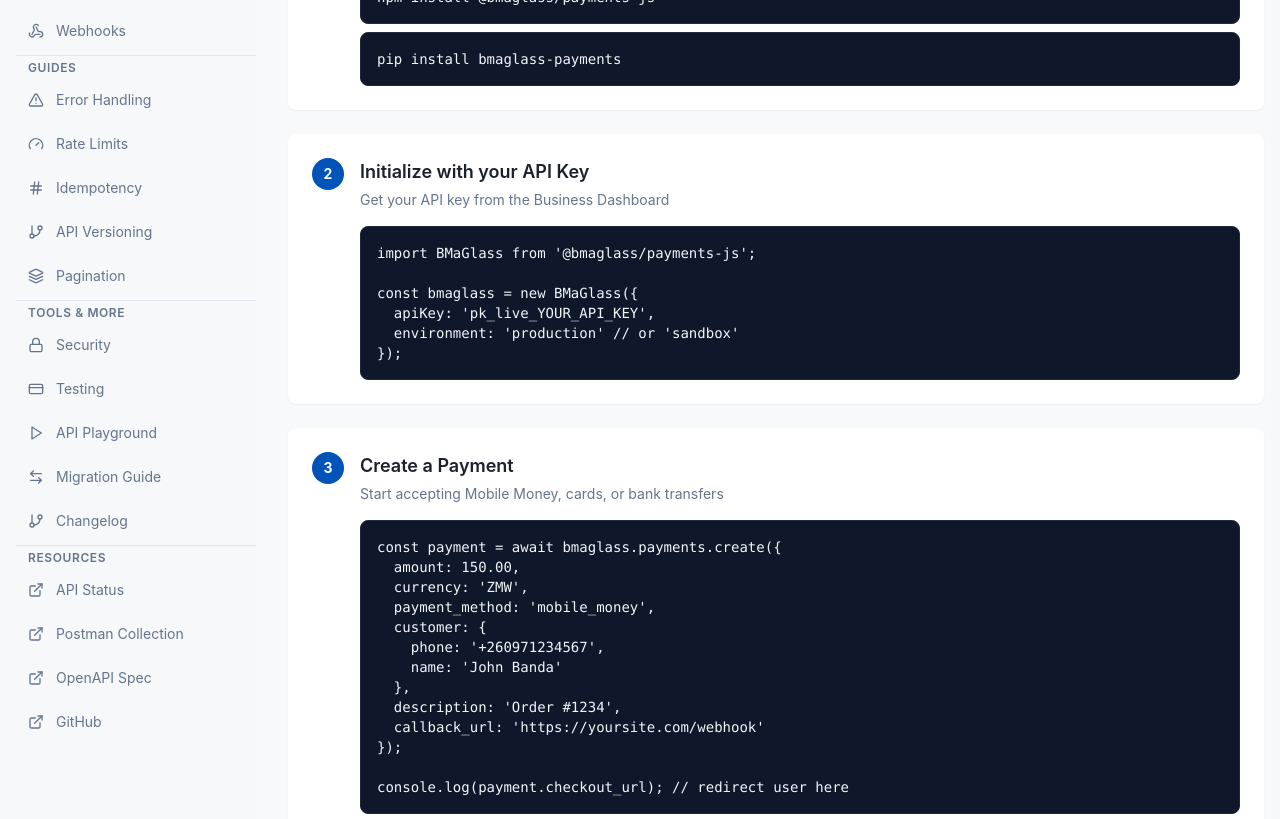
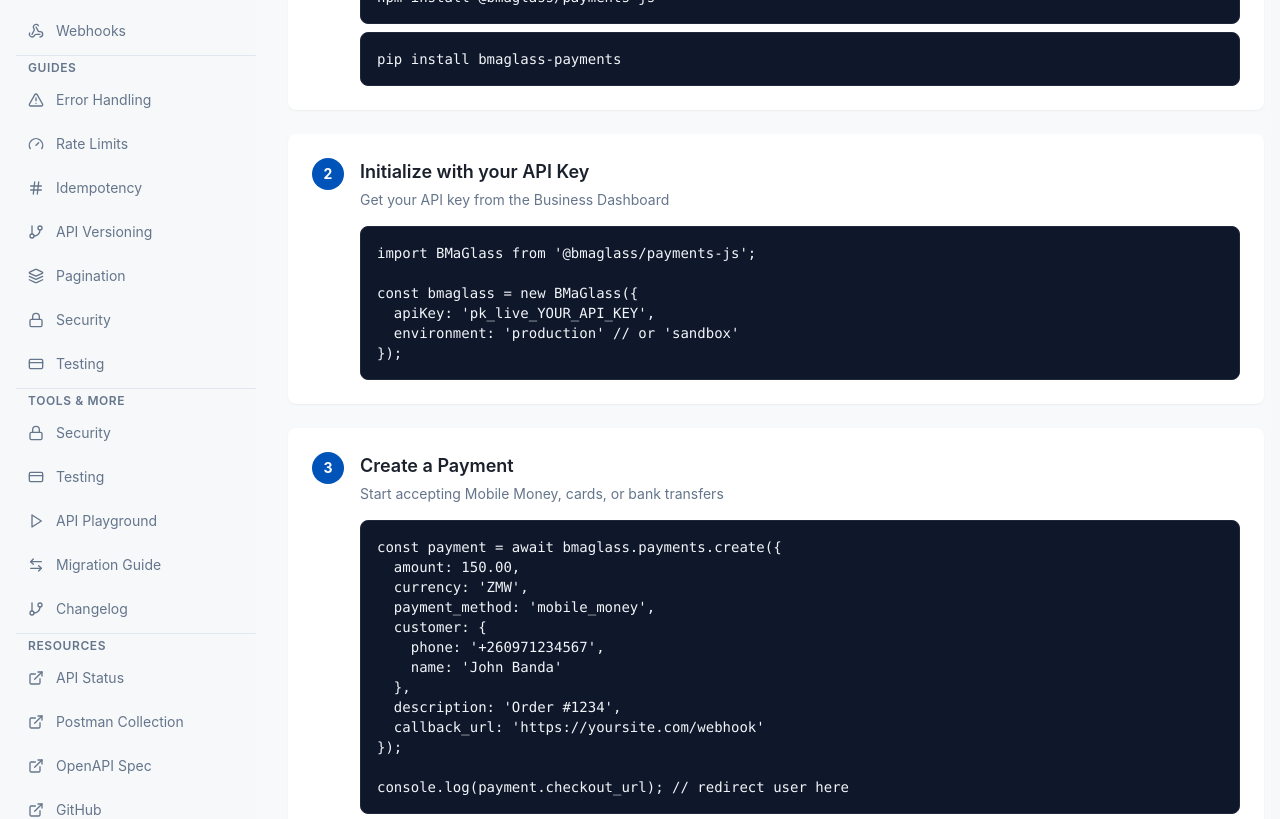
Before and after one commit to mbyo2/stripeverse-clone, a React (Vite) app: page /developers in a window 1280 px wide. Shown: the part 913-1732 px from the top of the page. Built offline with nearby package versions, Linux system fonts and the light colour scheme.

Commit message:
Complete developer portal
Co-authored-by: mbyo2 <59657256+mbyo2@users.noreply.github.com>

```diff
--- a/src/pages/Developers.tsx
+++ b/src/pages/Developers.tsx
@@ -252,7 +252,7 @@ const Developers = () => {
 
               <Separator className="my-3" />
               <p className="text-xs font-semibold text-muted-foreground uppercase tracking-wider mb-3 px-3">Guides</p>
-              {navItems.slice(5, 10).map((item) => (
+              {navItems.slice(5, 12).map((item) => (
                 <button
                   key={item.id}
                   onClick={() => setActiveSection(item.id)}
```
